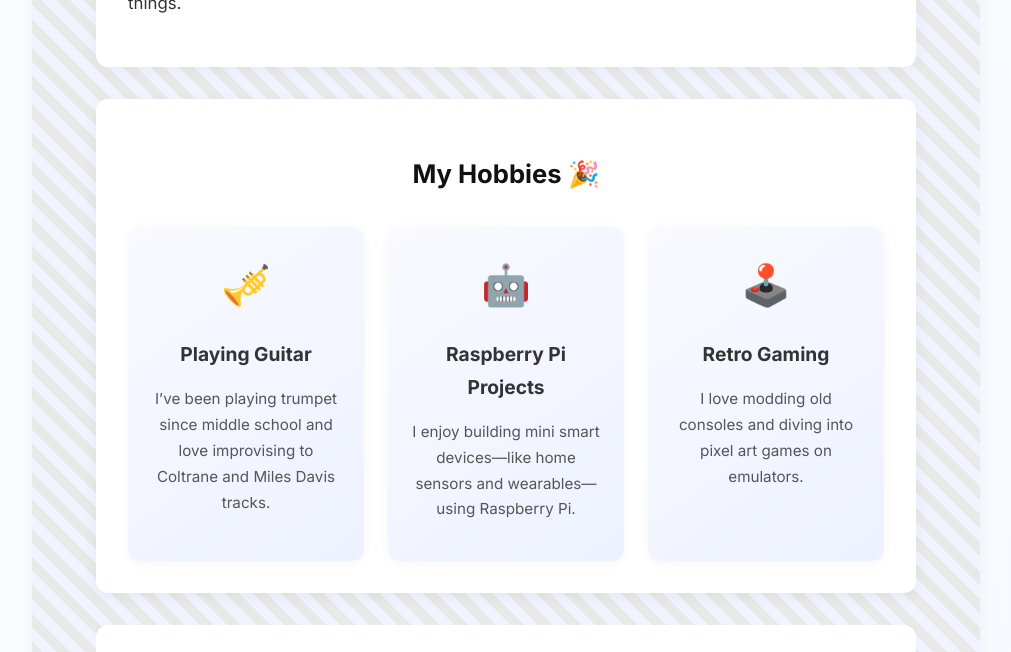
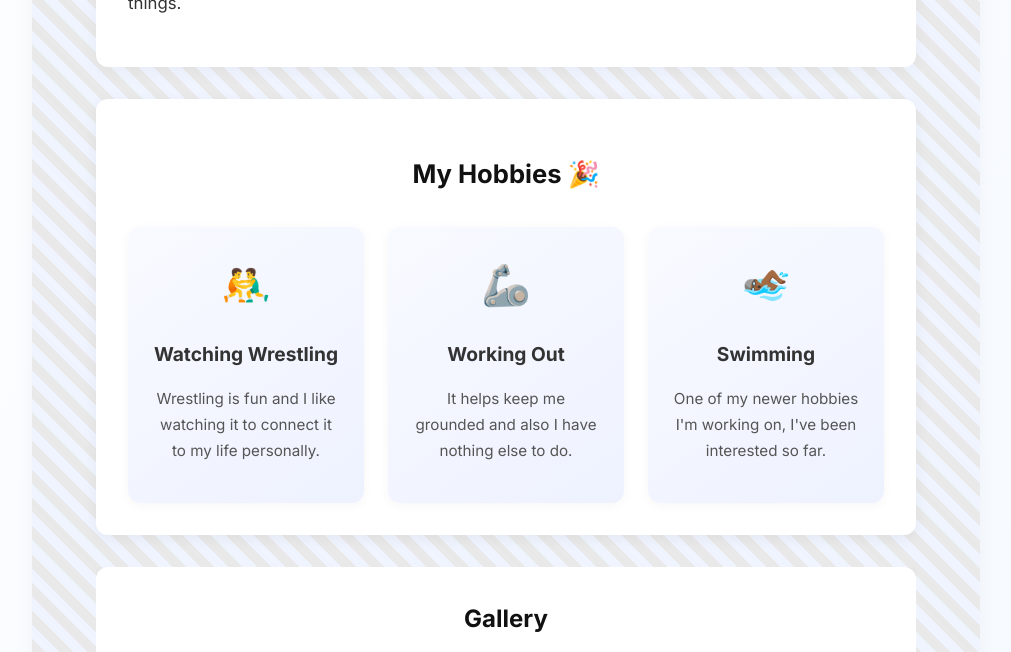
Before and after one commit to ForrestAj/ForrestAj.github.io, a Jekyll site: the page built from pages/about-me.md, in a window 1280 px wide and 900 px high, scrolled down 680 px, cut to the strip 0-652 px from the top of the window. Shown: the whole strip, without its empty margins (260-1271 px from the left). Built offline with Jekyll 4.4.1, drawn with Linux system fonts in a browser that asks for light colours.

Commit message:
Update about-me.md

```diff
--- a/pages/about-me.md
+++ b/pages/about-me.md
@@ -16,15 +16,15 @@
     When I’m not working on research, I enjoy watching wrestling, working out, and trying new things.
 
   hobbies:
-    - icon: 🎺
-      title: Playing Guitar
-      description: I’ve been playing trumpet since middle school and love improvising to Coltrane and Miles Davis tracks.
-    - icon: 🤖
-      title: Raspberry Pi Projects
-      description: I enjoy building mini smart devices—like home sensors and wearables—using Raspberry Pi.
-    - icon: 🕹️
-      title: Retro Gaming
-      description: I love modding old consoles and diving into pixel art games on emulators.
+    - icon: 🤼‍♂️
+      title: Watching Wrestling
+      description: Wrestling is fun and I like watching it to connect it to my life personally.
+    - icon: 🦾
+      title: Working Out
+      description: It helps keep me grounded and also I have nothing else to do.
+    - icon:  🏊🏾‍♂️
+      title: Swimming
+      description: One of my newer hobbies I'm working on, I've been interested so far.
 
   gallery:
     - image: /assets/images/me-guitar.png
```
